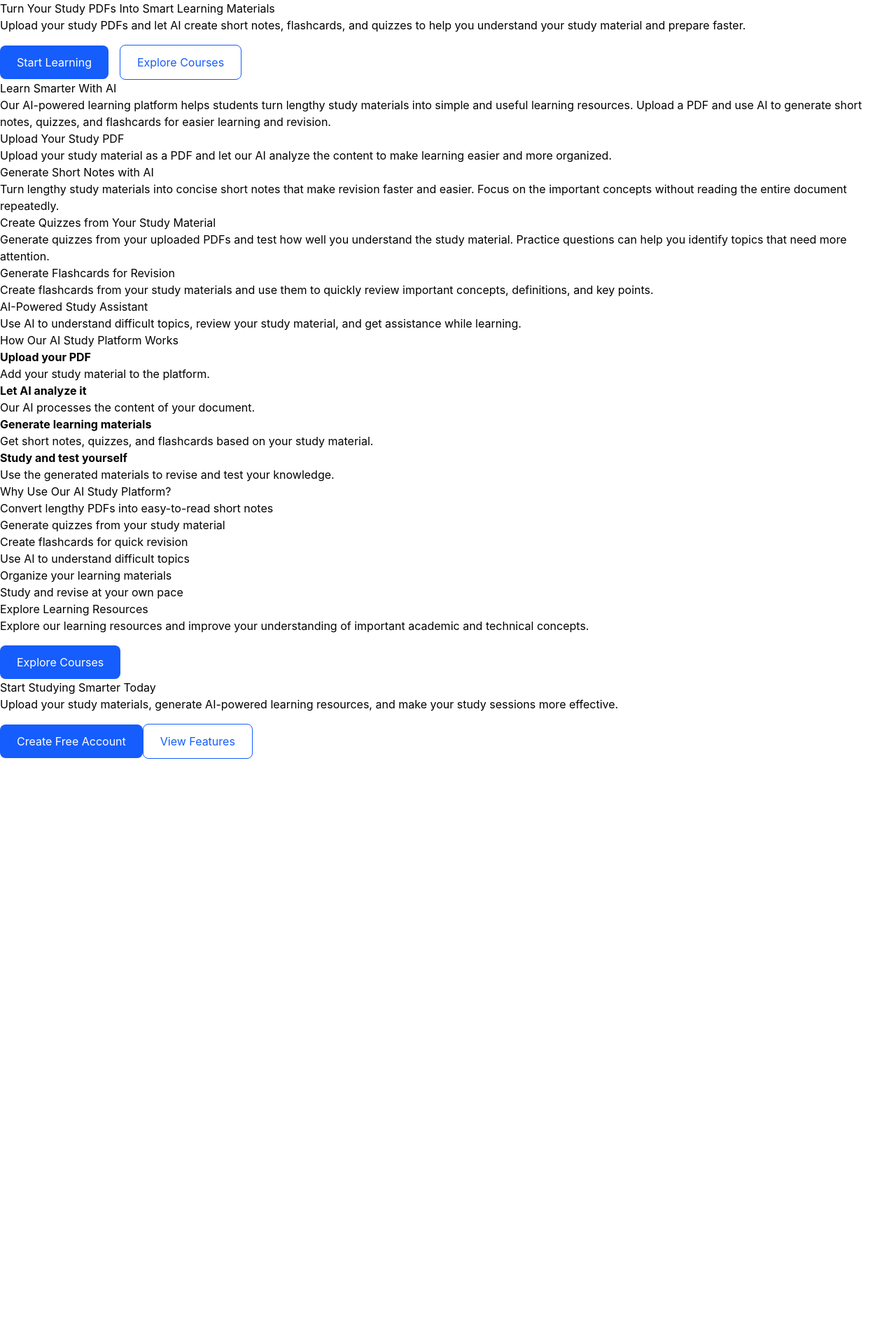
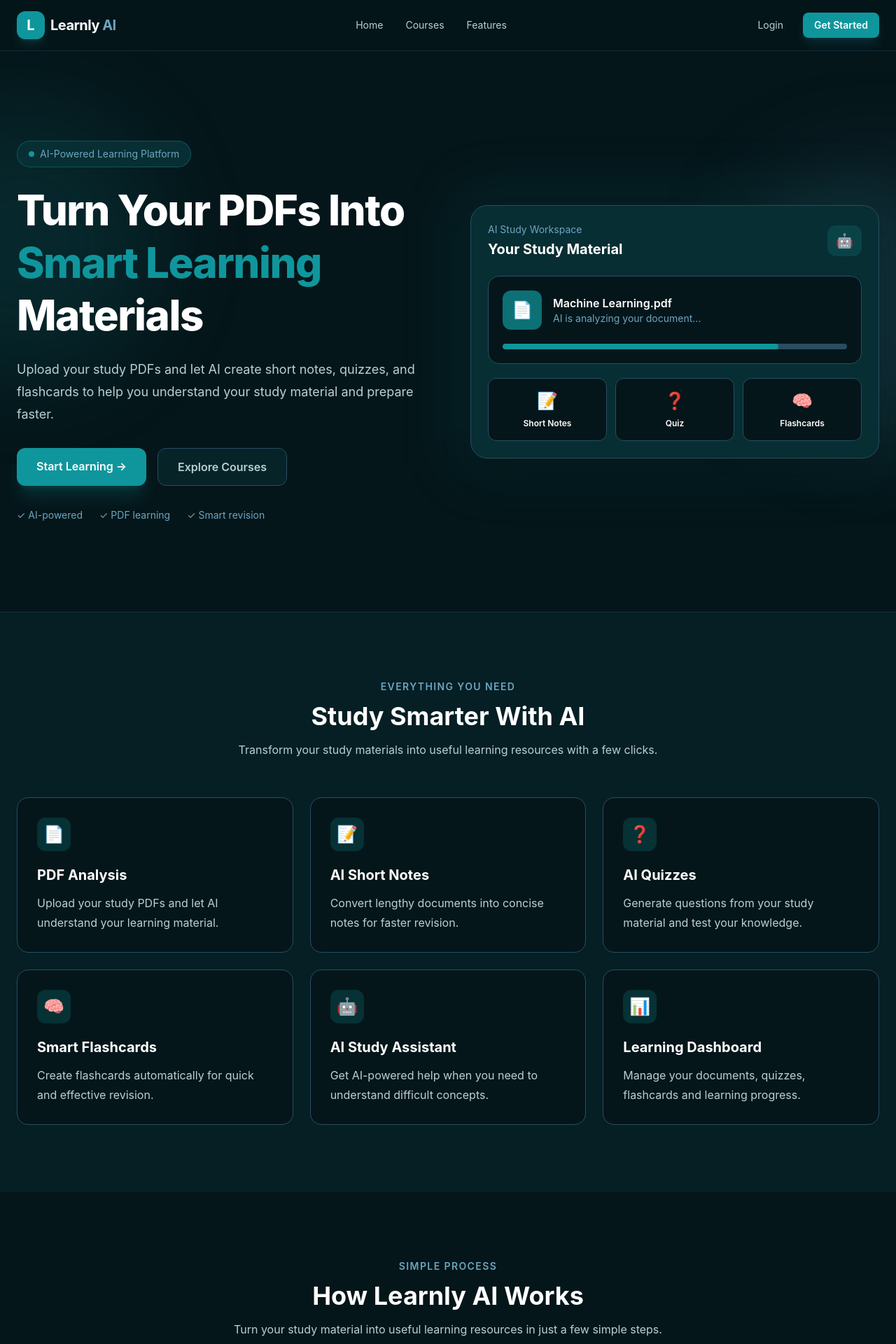
Before and after one commit to ardra1514/Ai_learning, a React (Vite) app in the folder frontend/: page / in a window 1280 px wide. Shown: the top 1920 px of the page at 70% size. Before the commit the page ends 1084 px from the top, so only its background shows below. Built offline with nearby package versions, Linux system fonts and the light colour scheme; no server answers.

Commit message:
complete SEO metadata

```diff
--- a/frontend/src/pages/LandingPage.jsx
+++ b/frontend/src/pages/LandingPage.jsx
@@ -20,7 +20,6 @@ const LandingPage = () => {
           href="https://learnly-ai-six.vercel.app/"
         />
 
-  {/* Open Graph */}
         <meta
           property="og:title"
           content="Learnly AI | AI-Powered Study Platform"
@@ -31,17 +30,13 @@ const LandingPage = () => {
           content="Turn study PDFs into short notes, quizzes, and flashcards with Learnly AI."
         />
 
-  <meta
-    property="og:type"
-    content="website"
-  />
+        <meta property="og:type" content="website" />
 
         <meta
           property="og:url"
           content="https://learnly-ai-six.vercel.app/"
         />
 
-  {/* Structured Data */}
         <script type="application/ld+json">
           {JSON.stringify({
             "@context": "https://schema.org",
@@ -54,244 +49,426 @@ const LandingPage = () => {
         </script>
       </Helmet>
 
-      <main>
+      <main className="min-h-screen bg-[#05161A] text-white">
 
-        {/* ================= HERO ================= */}
-        <section>
-          <h1>
-            Turn Your Study PDFs Into Smart Learning Materials
-          </h1>
+        {/* ================= NAVBAR ================= */}
+        <nav className="sticky top-0 z-50 border-b border-[#294D61]/40 bg-[#05161A]/90 backdrop-blur-xl">
+          <div className="mx-auto flex max-w-7xl items-center justify-between px-6 py-4">
 
-          <p>
-            Upload your study PDFs and let AI create short notes,
-            flashcards, and quizzes to help you understand your
-            study material and prepare faster.
-          </p>
+            <Link to="/" className="flex items-center gap-2">
+              <div className="flex h-10 w-10 items-center justify-center rounded-xl bg-[#0F969C] text-xl font-bold shadow-lg shadow-[#0F969C]/20">
+                L
+              </div>
 
-          <div>
+              <span className="text-xl font-bold tracking-tight">
+                Learnly <span className="text-[#6DA5C0]">AI</span>
+              </span>
+            </Link>
+
+            <div className="hidden items-center gap-8 md:flex">
               <Link
-              to="/register"
-              className="inline-block mt-4 px-6 py-3 bg-blue-600 text-white rounded-lg"
+                to="/"
+                className="text-sm text-[#B8D0D4] transition hover:text-white"
               >
-              Start Learning
+                Home
               </Link>
 
               <Link
                 to="/courses"
-              className="inline-block mt-4 ml-4 px-6 py-3 border border-blue-600 text-blue-600 rounded-lg"
+                className="text-sm text-[#B8D0D4] transition hover:text-white"
+              >
+                Courses
+              </Link>
+
+              <Link
+                to="/features"
+                className="text-sm text-[#B8D0D4] transition hover:text-white"
+              >
+                Features
+              </Link>
+            </div>
+
+            <div className="flex items-center gap-3">
+              <Link
+                to="/login"
+                className="hidden rounded-lg px-4 py-2 text-sm text-[#B8D0D4] transition hover:bg-[#072E33] hover:text-white sm:block"
+              >
+                Login
+              </Link>
+
+              <Link
+                to="/register"
+                className="rounded-lg bg-[#0F969C] px-4 py-2 text-sm font-semibold text-white shadow-lg shadow-[#0F969C]/20 transition hover:bg-[#0C7075]"
+              >
+                Get Started
+              </Link>
+            </div>
+          </div>
+        </nav>
+
+        {/* ================= HERO ================= */}
+        <section className="relative overflow-hidden">
+
+          {/* Background glow */}
+          <div className="pointer-events-none absolute -left-40 top-20 h-96 w-96 rounded-full bg-[#0C7075]/20 blur-3xl" />
+          <div className="pointer-events-none absolute -right-40 top-40 h-96 w-96 rounded-full bg-[#294D61]/30 blur-3xl" />
+
+          <div className="relative mx-auto grid max-w-7xl items-center gap-16 px-6 py-24 lg:grid-cols-2 lg:py-32">
+
+            {/* Hero content */}
+            <div>
+
+              <div className="mb-6 inline-flex items-center gap-2 rounded-full border border-[#0F969C]/40 bg-[#072E33] px-4 py-2 text-sm text-[#6DA5C0]">
+                <span className="h-2 w-2 rounded-full bg-[#0F969C]" />
+                AI-Powered Learning Platform
+              </div>
+
+              <h1 className="max-w-3xl text-5xl font-extrabold leading-tight tracking-tight md:text-6xl">
+                Turn Your PDFs Into{" "}
+                <span className="text-[#0F969C]">
+                  Smart Learning
+                </span>{" "}
+                Materials
+              </h1>
+
+              <p className="mt-6 max-w-2xl text-lg leading-8 text-[#B8D0D4]">
+                Upload your study PDFs and let AI create short notes,
+                quizzes, and flashcards to help you understand your
+                study material and prepare faster.
+              </p>
+
+              <div className="mt-8 flex flex-wrap gap-4">
+
+                <Link
+                  to="/register"
+                  className="rounded-xl bg-[#0F969C] px-7 py-3.5 font-semibold text-white shadow-xl shadow-[#0F969C]/20 transition duration-300 hover:-translate-y-1 hover:bg-[#0C7075]"
+                >
+                  Start Learning →
+                </Link>
+
+                <Link
+                  to="/courses"
+                  className="rounded-xl border border-[#294D61] bg-[#072E33]/60 px-7 py-3.5 font-semibold text-[#B8D0D4] transition duration-300 hover:-translate-y-1 hover:border-[#0F969C] hover:text-white"
                 >
                   Explore Courses
                 </Link>
+
+              </div>
+
+              <div className="mt-8 flex flex-wrap gap-6 text-sm text-[#6DA5C0]">
+                <span>✓ AI-powered</span>
+                <span>✓ PDF learning</span>
+                <span>✓ Smart revision</span>
+              </div>
+            </div>
+
+            {/* Hero visual */}
+            <div className="relative">
+
+              <div className="absolute -inset-5 rounded-3xl bg-[#0F969C]/10 blur-2xl" />
+
+              <div className="relative rounded-3xl border border-[#294D61] bg-[#072E33] p-6 shadow-2xl">
+
+                <div className="mb-6 flex items-center justify-between">
+                  <div>
+                    <p className="text-sm text-[#6DA5C0]">
+                      AI Study Workspace
+                    </p>
+
+                    <h3 className="mt-1 text-xl font-bold">
+                      Your Study Material
+                    </h3>
+                  </div>
+
+                  <div className="rounded-xl bg-[#0F969C]/20 px-3 py-2 text-xl">
+                    🤖
+                  </div>
+                </div>
+
+                {/* PDF */}
+                <div className="rounded-2xl border border-[#294D61] bg-[#05161A] p-5">
+
+                  <div className="flex items-center gap-4">
+                    <div className="flex h-14 w-14 items-center justify-center rounded-xl bg-[#0C7075] text-2xl">
+                      📄
+                    </div>
+
+                    <div>
+                      <p className="font-semibold">
+                        Machine Learning.pdf
+                      </p>
+                      <p className="text-sm text-[#6DA5C0]">
+                        AI is analyzing your document...
+                      </p>
+                    </div>
+                  </div>
+
+                  <div className="mt-5 h-2 overflow-hidden rounded-full bg-[#294D61]">
+                    <div className="h-full w-4/5 rounded-full bg-[#0F969C]" />
+                  </div>
+                </div>
+
+                {/* Generated content */}
+                <div className="mt-5 grid grid-cols-3 gap-3">
+
+                  <div className="rounded-xl border border-[#294D61] bg-[#05161A] p-4 text-center">
+                    <div className="text-2xl">📝</div>
+                    <p className="mt-2 text-xs font-semibold">
+                      Short Notes
+                    </p>
+                  </div>
+
+                  <div className="rounded-xl border border-[#294D61] bg-[#05161A] p-4 text-center">
+                    <div className="text-2xl">❓</div>
+                    <p className="mt-2 text-xs font-semibold">
+                      Quiz
+                    </p>
+                  </div>
+
+                  <div className="rounded-xl border border-[#294D61] bg-[#05161A] p-4 text-center">
+                    <div className="text-2xl">🧠</div>
+                    <p className="mt-2 text-xs font-semibold">
+                      Flashcards
+                    </p>
+                  </div>
+
+                </div>
+              </div>
+            </div>
           </div>
         </section>
 
+        {/* ================= FEATURES ================= */}
+        <section className="border-t border-[#294D61]/40 bg-[#072E33]/40 px-6 py-24">
 
-        {/* ================= ABOUT PLATFORM ================= */}
-        <section>
-          <h2>
-            Learn Smarter With AI
+          <div className="mx-auto max-w-7xl">
+
+            <div className="mx-auto max-w-2xl text-center">
+
+              <p className="text-sm font-semibold uppercase tracking-widest text-[#6DA5C0]">
+                Everything You Need
+              </p>
+
+              <h2 className="mt-3 text-3xl font-bold md:text-4xl">
+                Study Smarter With AI
               </h2>
 
-          <p>
-            Our AI-powered learning platform helps students turn
-            lengthy study materials into simple and useful learning
-            resources. Upload a PDF and use AI to generate short notes,
-            quizzes, and flashcards for easier learning and revision.
+              <p className="mt-4 text-[#B8D0D4]">
+                Transform your study materials into useful
+                learning resources with a few clicks.
               </p>
+
+            </div>
+
+            <div className="mt-14 grid gap-6 sm:grid-cols-2 lg:grid-cols-3">
+
+              {[
+                {
+                  icon: "📄",
+                  title: "PDF Analysis",
+                  text: "Upload your study PDFs and let AI understand your learning material.",
+                },
+                {
+                  icon: "📝",
+                  title: "AI Short Notes",
+                  text: "Convert lengthy documents into concise notes for faster revision.",
+                },
+                {
+                  icon: "❓",
+                  title: "AI Quizzes",
+                  text: "Generate questions from your study material and test your knowledge.",
+                },
+                {
+                  icon: "🧠",
+                  title: "Smart Flashcards",
+                  text: "Create flashcards automatically for quick and effective revision.",
+                },
+                {
+                  icon: "🤖",
+                  title: "AI Study Assistant",
+                  text: "Get AI-powered help when you need to understand difficult concepts.",
+                },
+                {
+                  icon: "📊",
+                  title: "Learning Dashboard",
+                  text: "Manage your documents, quizzes, flashcards and learning progress.",
+                },
+              ].map((feature) => (
+                <div
+                  key={feature.title}
+                  className="group rounded-2xl border border-[#294D61] bg-[#05161A] p-7 transition duration-300 hover:-translate-y-2 hover:border-[#0F969C] hover:shadow-xl hover:shadow-[#0F969C]/10"
+                >
+                  <div className="flex h-12 w-12 items-center justify-center rounded-xl bg-[#0C7075]/30 text-2xl">
+                    {feature.icon}
+                  </div>
+
+                  <h3 className="mt-5 text-xl font-bold">
+                    {feature.title}
+                  </h3>
+
+                  <p className="mt-3 leading-7 text-[#B8D0D4]">
+                    {feature.text}
+                  </p>
+                </div>
+              ))}
+
+            </div>
+          </div>
         </section>
 
+        {/* ================= HOW IT WORKS ================= */}
+        <section className="px-6 py-24">
 
-        {/* ================= PDF UPLOAD ================= */}
-        <section>
-          <h2>
-            Upload Your Study PDF
+          <div className="mx-auto max-w-7xl">
+
+            <div className="text-center">
+
+              <p className="text-sm font-semibold uppercase tracking-widest text-[#6DA5C0]">
+                Simple Process
+              </p>
+
+              <h2 className="mt-3 text-3xl font-bold md:text-4xl">
+                How Learnly AI Works
               </h2>
 
-          <p>
-            Upload your study material as a PDF and let our AI
-            analyze the content to make learning easier and more
-            organized.
+              <p className="mx-auto mt-4 max-w-2xl text-[#B8D0D4]">
+                Turn your study material into useful learning
+                resources in just a few simple steps.
               </p>
+
+            </div>
+
+            <div className="mt-14 grid gap-8 md:grid-cols-3">
+
+              {[
+                {
+                  number: "01",
+                  icon: "📄",
+                  title: "Upload Your PDF",
+                  text: "Add your notes, textbook, study material or document.",
+                },
+                {
+                  number: "02",
+                  icon: "🤖",
+                  title: "Let AI Analyze",
+                  text: "Learnly AI processes your document and understands its content.",
+                },
+                {
+                  number: "03",
+                  icon: "🧠",
+                  title: "Study & Practice",
+                  text: "Get notes, quizzes and flashcards to learn and revise.",
+                },
+              ].map((step) => (
+                <div
+                  key={step.number}
+                  className="relative rounded-2xl border border-[#294D61] bg-[#072E33] p-8"
+                >
+                  <span className="text-sm font-bold text-[#0F969C]">
+                    {step.number}
+                  </span>
+
+                  <div className="mt-5 text-4xl">
+                    {step.icon}
+                  </div>
+
+                  <h3 className="mt-5 text-xl font-bold">
+                    {step.title}
+                  </h3>
+
+                  <p className="mt-3 leading-7 text-[#B8D0D4]">
+                    {step.text}
+                  </p>
+                </div>
+              ))}
+
+            </div>
+          </div>
         </section>
 
+        {/* ================= CTA ================= */}
+        <section className="px-6 pb-24">
 
-        {/* ================= SHORT NOTES ================= */}
-        <section>
-          <h2>
-            Generate Short Notes with AI
-          </h2>
+          <div className="mx-auto max-w-5xl overflow-hidden rounded-3xl border border-[#0C7075] bg-[#072E33] px-6 py-16 text-center shadow-2xl shadow-[#0F969C]/10 md:px-12">
 
-          <p>
-            Turn lengthy study materials into concise short notes
-            that make revision faster and easier. Focus on the
-            important concepts without reading the entire document
-            repeatedly.
-          </p>
-        </section>
+            <div className="mx-auto flex h-16 w-16 items-center justify-center rounded-2xl bg-[#0F969C] text-3xl">
+              🚀
+            </div>
 
-
-        {/* ================= QUIZZES ================= */}
-        <section>
-          <h2>
-            Create Quizzes from Your Study Material
-          </h2>
-
-          <p>
-            Generate quizzes from your uploaded PDFs and test
-            how well you understand the study material. Practice
-            questions can help you identify topics that need more
-            attention.
-          </p>
-        </section>
-
-
-        {/* ================= FLASHCARDS ================= */}
-        <section>
-          <h2>
-            Generate Flashcards for Revision
-          </h2>
-
-          <p>
-            Create flashcards from your study materials and use
-            them to quickly review important concepts, definitions,
-            and key points.
-          </p>
-        </section>
-
-
-        {/* ================= AI ASSISTANT ================= */}
-        <section>
-          <h2>
-            AI-Powered Study Assistant
-          </h2>
-
-          <p>
-            Use AI to understand difficult topics, review your
-            study material, and get assistance while learning.
-          </p>
-        </section>
-
-
-        {/* ================= HOW IT WORKS ================= */}
-        <section>
-          <h2>
-            How Our AI Study Platform Works
-          </h2>
-
-          <ol>
-            <li>
-              <strong>Upload your PDF</strong>
-              <p>
-                Add your study material to the platform.
-              </p>
-            </li>
-
-            <li>
-              <strong>Let AI analyze it</strong>
-              <p>
-                Our AI processes the content of your document.
-              </p>
-            </li>
-
-            <li>
-              <strong>Generate learning materials</strong>
-              <p>
-                Get short notes, quizzes, and flashcards
-                based on your study material.
-              </p>
-            </li>
-
-            <li>
-              <strong>Study and test yourself</strong>
-              <p>
-                Use the generated materials to revise and
-                test your knowledge.
-              </p>
-            </li>
-          </ol>
-        </section>
-
-
-        {/* ================= WHY USE US ================= */}
-        <section>
-          <h2>
-            Why Use Our AI Study Platform?
-          </h2>
-
-          <ul>
-            <li>
-              Convert lengthy PDFs into easy-to-read short notes
-            </li>
-
-            <li>
-              Generate quizzes from your study material
-            </li>
-
-            <li>
-              Create flashcards for quick revision
-            </li>
-
-            <li>
-              Use AI to understand difficult topics
-            </li>
-
-            <li>
-              Organize your learning materials
-            </li>
-
-            <li>
-              Study and revise at your own pace
-            </li>
-          </ul>
-        </section>
-
-
-        {/* ================= COURSES ================= */}
-        <section>
-          <h2>
-            Explore Learning Resources
-          </h2>
-
-          <p>
-            Explore our learning resources and improve your
-            understanding of important academic and technical
-            concepts.
-          </p>
-
-          <Link
-            to="/courses"
-            className="inline-block mt-4 px-6 py-3 bg-blue-600 text-white rounded-lg"
-          >
-            Explore Courses
-          </Link>
-        </section>
-
-
-        {/* ================= CTA ================= */}
-        <section>
-          <h2>
+            <h2 className="mt-7 text-3xl font-bold md:text-4xl">
               Start Studying Smarter Today
             </h2>
 
-          <p>
+            <p className="mx-auto mt-4 max-w-2xl leading-7 text-[#B8D0D4]">
               Upload your study materials, generate AI-powered
-            learning resources, and make your study sessions
+              learning resources and make every study session
               more effective.
             </p>
 
+            <div className="mt-8 flex flex-wrap justify-center gap-4">
+
               <Link
                 to="/register"
-            className="inline-block mt-4 px-6 py-3 bg-blue-600 text-white rounded-lg"
+                className="rounded-xl bg-[#0F969C] px-7 py-3.5 font-semibold transition hover:bg-[#0C7075]"
               >
-            Create Free Account
+                Create Free Account →
               </Link>
+
               <Link
                 to="/features"
-  className="inline-block mt-4 px-6 py-3 border border-blue-600 text-blue-600 rounded-lg"
+                className="rounded-xl border border-[#294D61] px-7 py-3.5 font-semibold text-[#B8D0D4] transition hover:border-[#6DA5C0] hover:text-white"
               >
                 View Features
               </Link>
+
+            </div>
+          </div>
         </section>
+
+        {/* ================= FOOTER ================= */}
+        <footer className="border-t border-[#294D61]/40 bg-[#05161A] px-6 py-10">
+
+          <div className="mx-auto flex max-w-7xl flex-col items-center justify-between gap-5 md:flex-row">
+
+            <div>
+              <p className="text-lg font-bold">
+                Learnly <span className="text-[#6DA5C0]">AI</span>
+              </p>
+
+              <p className="mt-1 text-sm text-[#6DA5C0]">
+                Learn smarter. Study faster.
+              </p>
+            </div>
+
+            <div className="flex gap-6 text-sm text-[#B8D0D4]">
+              <Link
+                to="/courses"
+                className="hover:text-white"
+              >
+                Courses
+              </Link>
+
+              <Link
+                to="/features"
+                className="hover:text-white"
+              >
+                Features
+              </Link>
+
+              <Link
+                to="/login"
+                className="hover:text-white"
+              >
+                Login
+              </Link>
+            </div>
+
+            <p className="text-sm text-[#6DA5C0]">
+              © {new Date().getFullYear()} Learnly AI
+            </p>
+
+          </div>
+        </footer>
 
       </main>
     </>
```
Lines whose indentation alone changed are shown as unchanged.
